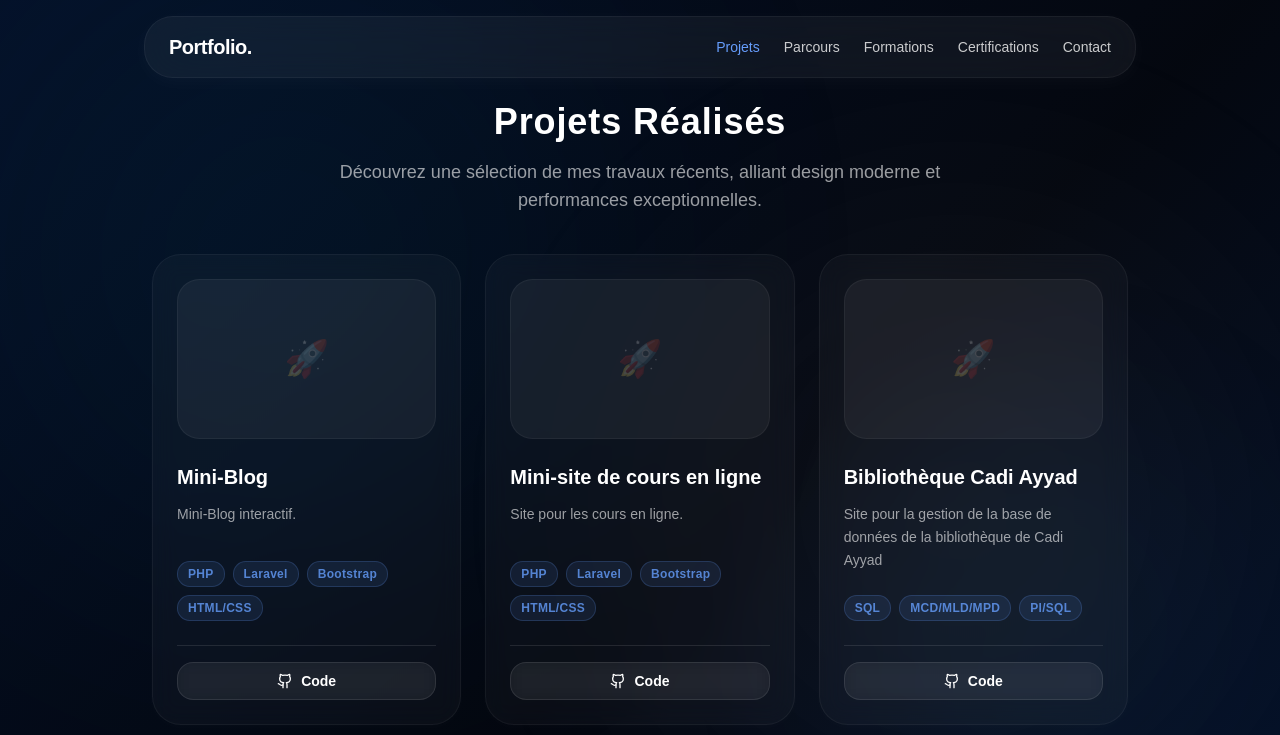
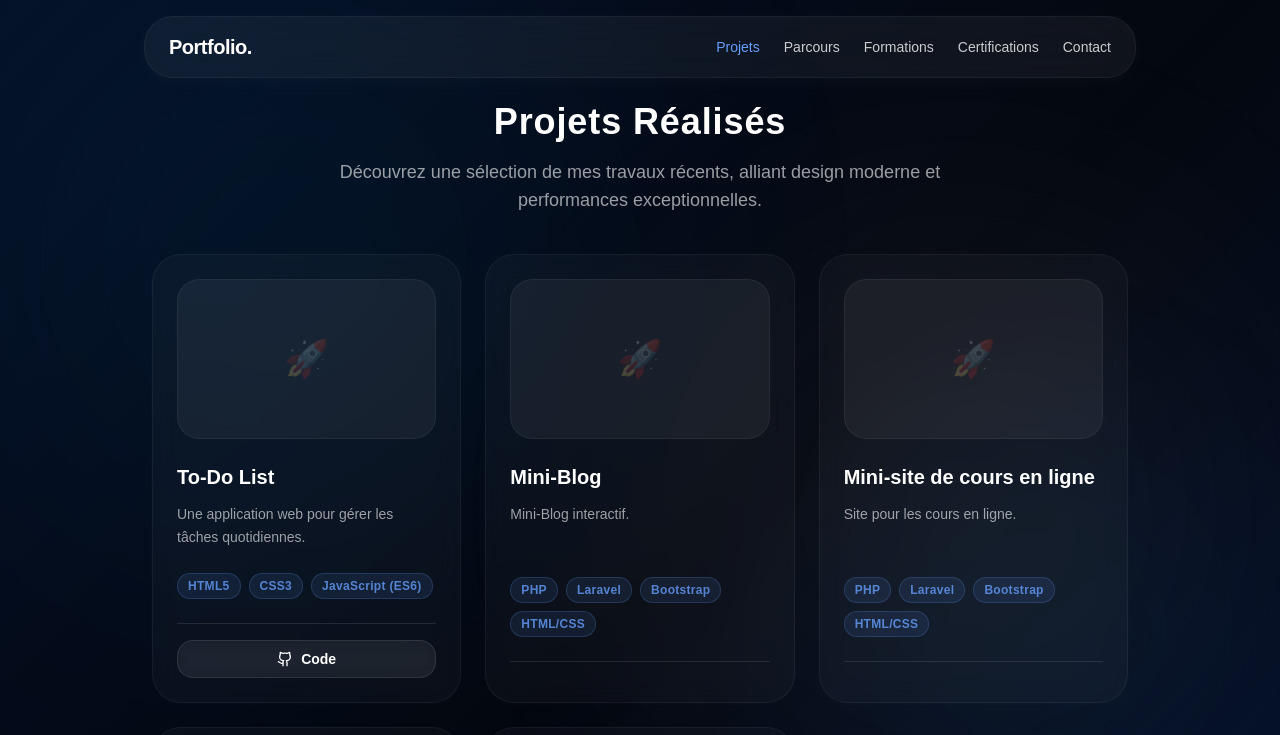
Before and after one commit to Hafsa-Belahnech/MonPortfolio_React, a React (Vite) app: page /projects in a window 1280 px wide. Shown: the top 735 px of the page. Built offline with nearby package versions, Linux system fonts and the light colour scheme.

Commit message:
Modifications

```diff
--- a/src/data/projects.ts
+++ b/src/data/projects.ts
@@ -9,12 +9,22 @@ export type Project = {
 };
 
 export const projects: Project[] = [
+
+  {
+    title: "To-Do List",
+    period: "2025",
+    tags: ["HTML5", "CSS3", "JavaScript (ES6)"],
+    summary: "Une application web pour gérer les tâches quotidiennes.",
+    repo: "https://github.com/Hafsa-Belahnech/Ma-To-Do-List-HTML_CSS_JS.git",
+  },
+
+
+
   {
     title: "Mini-Blog",
     period: "2025/2026",
     tags: ["PHP", "Laravel", "Bootstrap", "HTML/CSS"],
     summary: "Mini-Blog interactif.",
-    repo: "https://github.com/.",
   },
 
   {
@@ -22,7 +32,7 @@ export const projects: Project[] = [
     period: "2026",
     tags: ["PHP", "Laravel", "Bootstrap", "HTML/CSS"],
     summary: "Site pour les cours en ligne.",
-    repo: "https://github.com/.",
+
   },
 
   {
@@ -30,7 +40,6 @@ export const projects: Project[] = [
     period: "2025",
     tags: ["SQL", "MCD/MLD/MPD", "Pl/SQL"],
     summary: "Site pour la gestion de la base de données de la bibliothèque de Cadi Ayyad",
-    repo: "https://github.com/.",
   },
 
   {
@@ -38,6 +47,5 @@ export const projects: Project[] = [
     period: "2025",
     tags: ["Cisco Packet Tracer", "Routing", "Switching", "VLAN", "Protocoles", "TCP/IP", "DHCP", "DNS"],
     summary: "Projet de gestion de réseau d'entreprise avec Cisco Packet Tracer",
-    repo: "https://github.com/.",
   },
 ];
```
